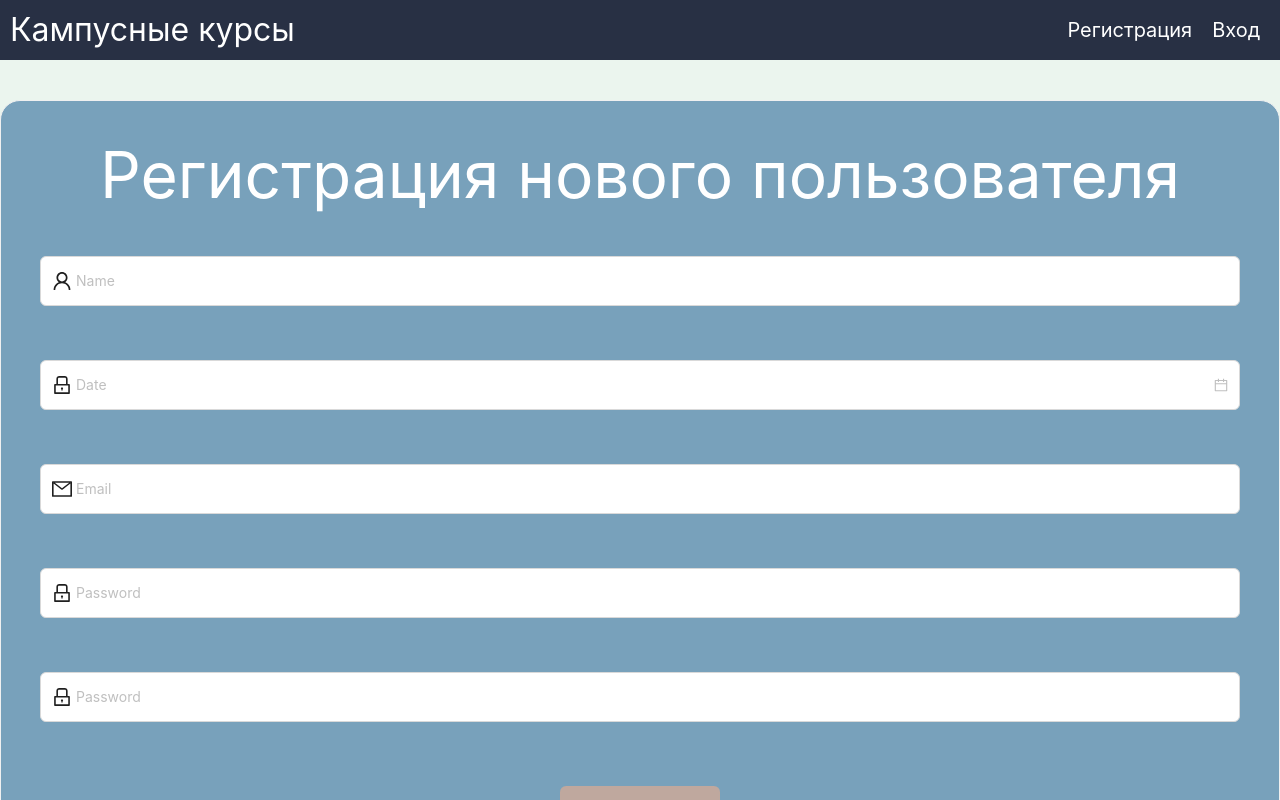
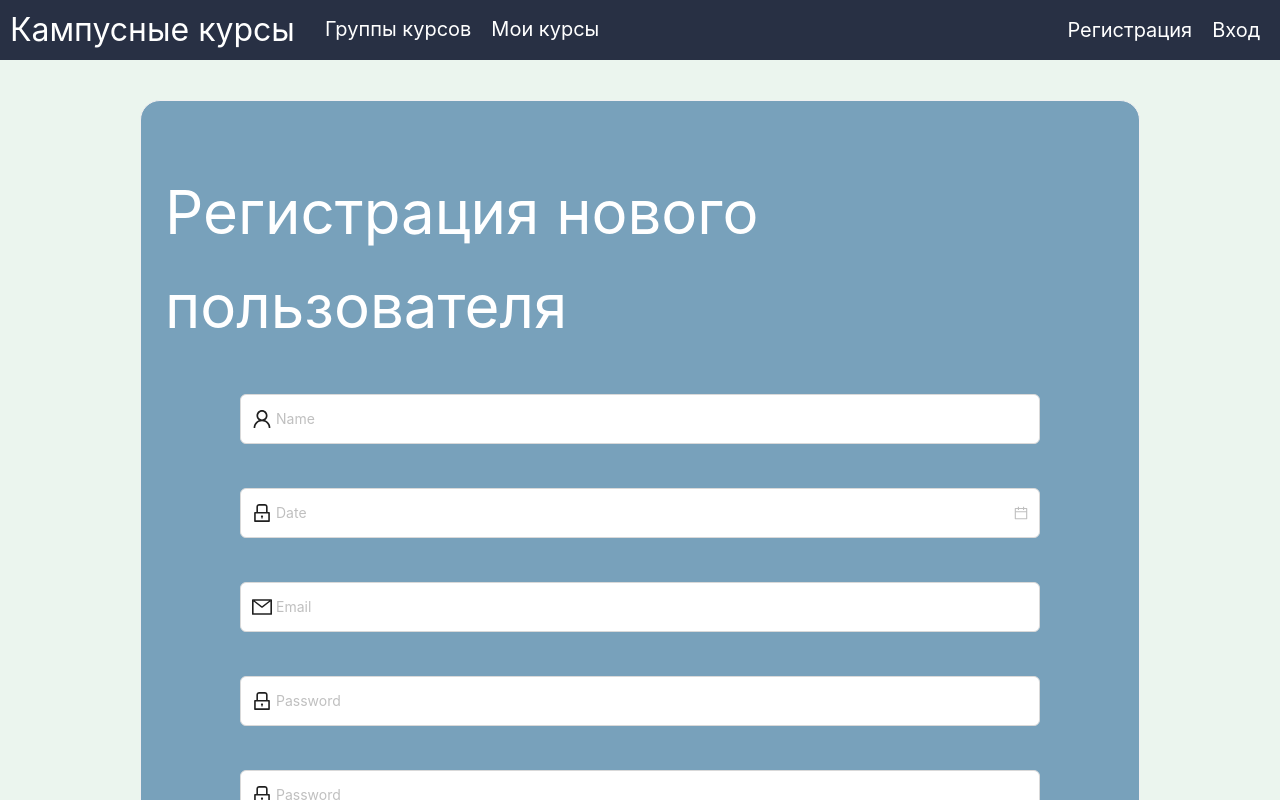
Before and after one commit to GambrinusUp/adv-react-CampusCourses, a React (Create React App) app: page /registration in a window 1280 px wide. Shown: the top 800 px of the page. Built offline with nearby package versions, Linux system fonts and the light colour scheme.

Commit message:
Добавлена логика регистрации пользователя

```diff
--- a/src/components/API/authorizeAPI.js
+++ b/src/components/API/authorizeAPI.js
@@ -2,20 +2,42 @@ import axios from "axios";
 
 const API_URL = 'https://camp-courses.api.kreosoft.space/';
 
-function login(email, password){
+function login(email, password) {
     return axios.post(API_URL + "login", {
         email: email,
         password: password
     })
         .then((response) => {
-            console.log(response.data);
-            localStorage.setItem("user", JSON.stringify(response.data));
-            return JSON.stringify(response.data);
+            console.log(response.data.token);
+            localStorage.setItem("user", response.data.token);
+            return response.data.token;
         })
         .catch((error) => {
             console.log(error.response.status);
             localStorage.setItem("user", '');
-            return error;
+            return '';
+        });
+}
+
+function registration(fullName, birthDate, email, password, confirmPassword) {
+    return axios.post(API_URL + "registration", {
+        fullName: fullName,
+        birthDate: birthDate,
+        email: email,
+        password: password,
+        confirmPassword
+    })
+        .then((response) => {
+            console.log(response);
+            console.log(response.data.token);
+            localStorage.setItem("user", response.data.token);
+            return response.data.token;
+        })
+        .catch((error) => {
+            console.log(error);
+            console.log(error.response.status);
+            localStorage.setItem("user", '');
+            return '';
         });
 }
 
@@ -30,5 +52,6 @@ function logout() {
 
 export const authorizeAPI = {
     login : login,
-    logout : logout
+    logout : logout,
+    registration : registration
 }
--- a/src/components/UI/navbar.js
+++ b/src/components/UI/navbar.js
@@ -33,13 +33,29 @@ const styles = {
         textDecoration: 'none',
         outline: 'none',
         paddingRight: '10px'
+    },
+    navbar_text_after_title: {
+        paddingLeft: "30px",
+        display: "inline-block",
+        fontStyle: "normal",
+        fontSize: "20px",
+        color: "#FFFFFF",
+        alignItems: "center",
+        justifyContent: "center",
+        marginRight: '10px',
+        textDecoration: 'none',
+        outline: 'none',
+        paddingRight: '10px'
     }
 };
 
 const Navbar = () => {
     return (
         <nav style={styles.navbar}>
-            <div style={styles.navbar_title}>Кампусные курсы</div>
+            <div style={styles.navbar_title}>Кампусные курсы
+                <Link to="/registration" style={styles.navbar_text_after_title}>Группы курсов</Link>
+                <Link to="/authorization" style={styles.navbar_text}>Мои курсы</Link>
+            </div>
             <div>
                 <Link to="/registration" style={styles.navbar_text}>Регистрация</Link>
                 <Link to="/authorization" style={styles.navbar_text}>Вход</Link>
--- a/src/components/pages/authorization.js
+++ b/src/components/pages/authorization.js
@@ -8,7 +8,10 @@ import {login, logout} from "../store/authorizeReducer";
 
 const Authorization = ({token}) => {
     const dispatch = useDispatch();
+    //const myData = useSelector((state) => state);
     const onFinish = (values) => {
+        //console.log(myData);
+        console.log(token);
         const { email, password } = values;
         dispatch(login(email, password))
             .then(() => {
@@ -26,15 +29,17 @@ const Authorization = ({token}) => {
             <div style={{ display: "flex", justifyContent: "center", alignItems: "center", height: "100%" }}>
                 <Card
                     style={{
-                        width: 1400,
+                        minWidth: 1000,
+                        width: "70%",
                         height: 800,
                         backgroundColor: "#78A1BB",
                         borderRadius: "20px"
                     }}
                 >
                     <div style={{
+                        paddingTop: 50,
                         fontStyle: "normal",
-                        fontSize: "64px",
+                        fontSize: "60px",
                         display: "flex",
                         justifyContent: "center",
                         color: "#FFFFFF"
@@ -53,7 +58,7 @@ const Authorization = ({token}) => {
                                         message: 'Please input your Email!',
                                     },
                                 ]}
-                                style={{paddingTop: "40px", width: "1200px"}}
+                                style={{paddingTop: "40px", minWidth: 800, width: "100%"}}
                             >
                                 <Input prefix={<MailOutlined style={{ fontSize: '20px'}} />} placeholder="Email" style={{ height: "50px" }}/>
                             </Form.Item>
@@ -65,7 +70,7 @@ const Authorization = ({token}) => {
                                         message: 'Please input your Password!',
                                     },
                                 ]}
-                                style={{paddingTop: "40px"}}
+                                style={{paddingTop: "40px", minWidth: 800, width: "100%"}}
                             >
                                 <Input
                                     prefix={<LockOutlined className="site-form-item-icon" style={{ fontSize: '20px'}} />}
--- a/src/components/pages/registration.js
+++ b/src/components/pages/registration.js
@@ -3,10 +3,23 @@ import Navbar from "../UI/navbar";
 import {Card, DatePicker} from "antd";
 import {LockOutlined, MailOutlined, UserOutlined} from '@ant-design/icons';
 import { Button, Form, Input } from 'antd';
-
-const Registration = () => {
+import {login, logout, registration} from "../store/authorizeReducer";
+import {connect, useDispatch} from "react-redux";
+const dateFormat = 'YYYY-MM-DD';
+const Registration = ({token}) => {
+    const dispatch = useDispatch();
     const onFinish = (values) => {
+        console.log(values.date.format(dateFormat));
         console.log(values);
+        dispatch(registration(values.username, values.date.format(dateFormat) + 'T12:05:39.949Z', values.email, values.password1, values.password2))
+            .then(() => {
+                console.log("Logged in successfully");
+                console.log(token);
+            })
+            .catch(() => {
+                console.log("Failed to login");
+                console.log(token);
+            });
     };
     return (
         <div style={{backgroundColor: "#EBF5EE", width: "100%", height: "1000px"}}>
@@ -14,15 +27,17 @@ const Registration = () => {
             <div style={{ display: "flex", justifyContent: "center", alignItems: "center", height: "100%" }}>
                 <Card
                     style={{
-                        width: 1400,
+                        minWidth: 1000,
+                        width: "70%",
                         height: 800,
                         backgroundColor: "#78A1BB",
                         borderRadius: "20px"
                     }}
                 >
                     <div style={{
+                        paddingTop: 40,
                         fontStyle: "normal",
-                        fontSize: "64px",
+                        fontSize: "60px",
                         display: "flex",
                         justifyContent: "center",
                         color: "#FFFFFF"
@@ -41,7 +56,7 @@ const Registration = () => {
                                         message: 'Please input your name!',
                                     },
                                 ]}
-                                style={{paddingTop: "30px", width: "1200px"}}
+                                style={{paddingTop: "40px", minWidth: 800, width: "100%"}}
                             >
                                 <Input prefix={<UserOutlined style={{ fontSize: '20px'}} />} placeholder="Name" style={{ height: "50px" }}/>
                             </Form.Item>
@@ -53,13 +68,14 @@ const Registration = () => {
                                         message: 'Please input your birthdate!',
                                     },
                                 ]}
-                                style={{paddingTop: "30px"}}
+                                style={{paddingTop: "20px"}}
                             >
                                 <DatePicker
                                     prefix={<LockOutlined className="site-form-item-icon" style={{ fontSize: '20px'}} />}
                                     type="date"
+                                    format={dateFormat}
                                     placeholder="Date"
-                                    style={{ height: "50px", width: "1200px" }}
+                                    style={{ height: "50px", minWidth: 800, width: "100%"}}
                                 />
                             </Form.Item>
                             <Form.Item
@@ -70,7 +86,7 @@ const Registration = () => {
                                         message: 'Please input your Email!',
                                     },
                                 ]}
-                                style={{paddingTop: "30px", width: "1200px"}}
+                                style={{paddingTop: "20px", minWidth: 800, width: "100%"}}
                             >
                                 <Input prefix={<MailOutlined style={{ fontSize: '20px'}} />} placeholder="Email" style={{ height: "50px" }}/>
                             </Form.Item>
@@ -82,7 +98,7 @@ const Registration = () => {
                                         message: 'Please input your Password!',
                                     },
                                 ]}
-                                style={{paddingTop: "30px"}}
+                                style={{paddingTop: "20px", minWidth: 800, width: "100%"}}
                             >
                                 <Input
                                     prefix={<LockOutlined className="site-form-item-icon" style={{ fontSize: '20px'}} />}
@@ -99,7 +115,7 @@ const Registration = () => {
                                         message: 'Please input your Password!',
                                     },
                                 ]}
-                                style={{paddingTop: "30px"}}
+                                style={{paddingTop: "20px", minWidth: 800, width: "100%"}}
                             >
                                 <Input
                                     prefix={<LockOutlined className="site-form-item-icon" style={{ fontSize: '20px'}} />}
@@ -109,12 +125,12 @@ const Registration = () => {
                                 />
                             </Form.Item>
                             <Form.Item
-                                style={{paddingTop: "40px"}}>
+                                style={{paddingTop: "20px", minWidth: 800, width: "100%"}}>
                                 <Button type="primary" htmlType="submit" className="login-form-button" style={{backgroundColor: "#BFA89E",
                                     width: "160px",
                                     height: "50px",
                                     fontSize: "20px"}}>
-                                    Log in
+                                    Register
                                 </Button>
                             </Form.Item>
                         </Form>
@@ -125,4 +141,10 @@ const Registration = () => {
     );
 };
 
-export default Registration;
+//export default Registration;
+
+function mapStateToProps(state) {
+    return { token: state.authorizePage.token };
+}
+
+export default connect(mapStateToProps, {login, registration, logout})(Registration);
```
Also changed, not shown: src/components/store/authorizeReducer.js (+28 -36 lines), src/components/pages/start.js (added).
